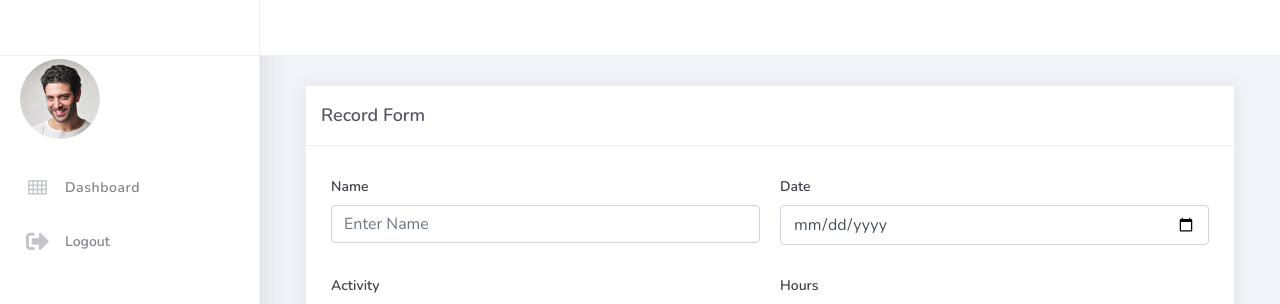
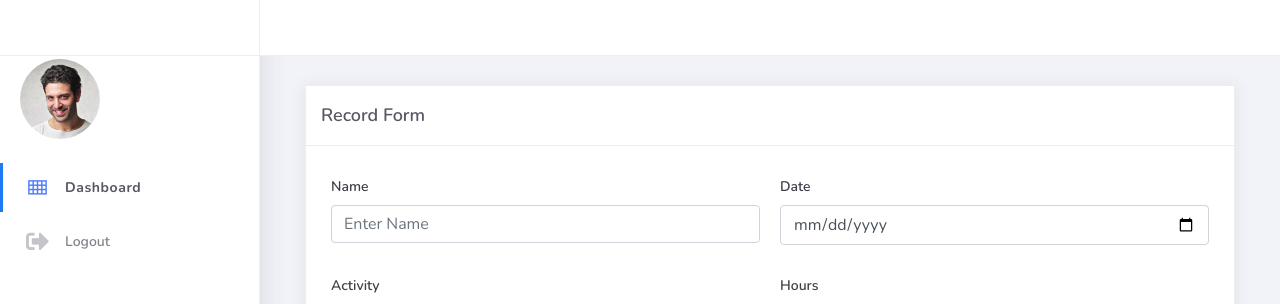
Before and after one commit to username-kunalg/record_keeper_project, a Django app: page /records/create/ in a window 1280 px wide. Shown: the top 304 px of the page. Run offline with Django 4.2, Linux system fonts and the light colour scheme; data that the repository does not hold is empty; some libraries are stand-ins or nearby versions.

Commit message:
add activein dashboard

```diff
--- a/record_keeper/templates/base.html
+++ b/record_keeper/templates/base.html
@@ -41,7 +41,7 @@
                 </div>
             </div>
             <ul class="nav">
-                <li class="nav-item">
+                <li class="nav-item active">
                     <a href="/records/">
                         <i class="la la-th"></i>
                         <p>Dashboard</p>
```
